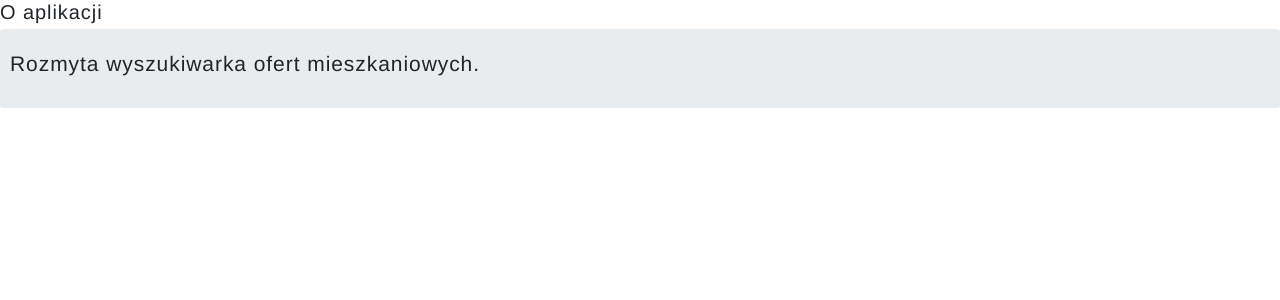
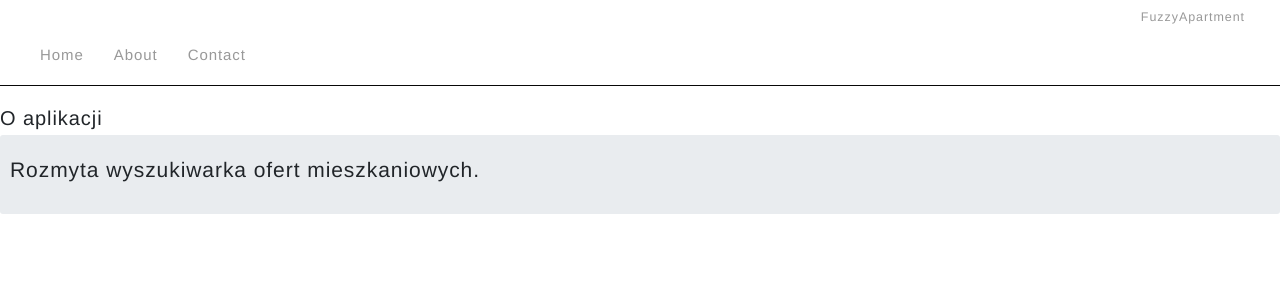
Before and after one commit to Marceliwut/fuzzy_apartment_azure_deploy, a Django app: page /about/ in a window 1280 px wide. Shown: the top 300 px of the page. Run offline with Django 3.2, Linux system fonts and the light colour scheme; some libraries are stand-ins or nearby versions.

Commit message:
Navbar readded #!

```diff
--- a/app/templates/app/layout.html
+++ b/app/templates/app/layout.html
@@ -13,7 +13,7 @@
 
 <body style="padding-top: 0px;">
     {#<div class="container">#}
-        <!--<div class="navbar navbar-inverse navbar-fixed-top">
+        <div class="navbar navbar-inverse navbar-fixed-top">
             <div class="navbar-header">
                 <button type="button" class="navbar-toggle" data-toggle="collapse" data-target=".navbar-collapse">
                     <span class="icon-bar"></span>
@@ -30,7 +30,7 @@
                 </ul>
 
             </div>
-    </div>-->
+    </div>
 
 
 
```
